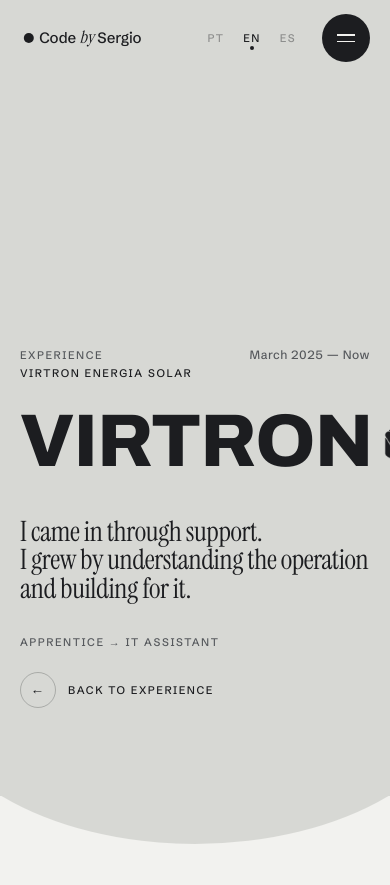
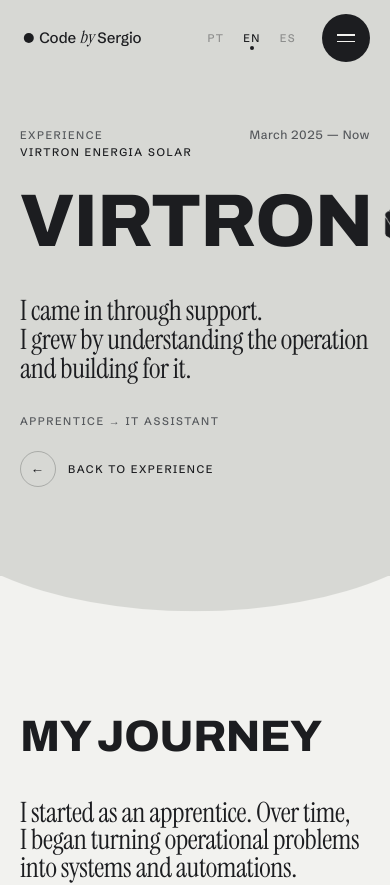
Before and after one commit to sergiobfj/sergio-portfolio, a Next.js app: page /en/experience/virtron in a window 390 px wide. Shown: the top 885 px of the page. Built offline with nearby package versions, Linux system fonts and the light colour scheme.

Commit message:
fix: refine mobile page spacing and contact CTA

```diff
--- a/src/app/globals.css
+++ b/src/app/globals.css
@@ -1038,41 +1038,64 @@
    ========================================================================== */
 
 @layer components {
-  .contact-disc {
+  /* "Fale comigo": um botão horizontal apoiado no filete, na margem direita
+     da grade. Em repouso, o fundo da seção e um contorno fino — o filete
+     para nele; no hover ou foco, o fundo preenche em papel, o texto vira
+     tinta e a ↗ anda na diagonal; no clique, encolhe um pouco. Altura mínima
+     de 52px: área de toque confortável. */
+  .contact-cta {
     position: absolute;
     top: 0;
-    right: clamp(0rem, 9vw, 10rem);
+    right: 0;
     z-index: 2;
-    display: grid;
-    place-items: center;
-    width: clamp(8.5rem, 14vw, 13rem);
-    aspect-ratio: 1;
+    display: inline-flex;
+    align-items: center;
+    gap: 0.85em;
+    min-height: clamp(3.25rem, 4vw, 3.75rem);
+    padding-inline: clamp(1.4rem, 2vw, 1.9rem) clamp(1.2rem, 1.7vw, 1.6rem);
+    border: 1px solid color-mix(in srgb, var(--color-paper) 32%, transparent);
     border-radius: 999px;
+    background-color: var(--color-void);
+    color: var(--color-paper);
+    font-size: clamp(0.875rem, 1vw, 1rem);
+    font-weight: 500;
+    letter-spacing: 0.14em;
+    line-height: 1;
+    text-transform: uppercase;
+    white-space: nowrap;
+    translate: 0 -50%;
+    transition:
+      background-color 0.45s var(--ease-out-quart),
+      border-color 0.45s var(--ease-out-quart),
+      color 0.45s var(--ease-out-quart),
+      transform 0.25s var(--ease-out-quart);
+  }
+
+  .contact-cta:hover,
+  .contact-cta:focus-visible {
+    border-color: var(--color-paper);
     background-color: var(--color-paper);
     color: var(--color-ink);
-    translate: 0 -50%;
-    transition:
-      transform 0.7s var(--ease-out-expo),
-      background-color 0.4s var(--ease-out-quart);
   }
 
-  .contact-disc:hover,
-  .contact-disc:focus-visible {
-    transform: scale(1.06);
-    background-color: var(--color-chalk);
+  .contact-cta__arrow {
+    display: inline-block;
+    font-size: 1.2em;
+    letter-spacing: 0;
+    transition: transform 0.5s var(--ease-out-expo);
   }
 
-  .contact-disc__arrow {
-    display: inline-block;
-    transition: transform 0.6s var(--ease-out-expo);
+  .contact-cta:hover .contact-cta__arrow,
+  .contact-cta:focus-visible .contact-cta__arrow {
+    transform: translate(0.18em, -0.18em);
   }
 
-  .contact-disc:hover .contact-disc__arrow,
-  .contact-disc:focus-visible .contact-disc__arrow {
-    transform: translate(0.2em, -0.2em);
+  /* O texto vira tinta no foco: o anel do teclado fica em papel, sobre o preto. */
+  .contact-cta:focus-visible {
+    outline-color: var(--color-paper);
   }
 
-  .contact-disc:active {
+  .contact-cta:active {
     transform: scale(0.97);
   }
 }
--- a/src/components/layout/PageHero.tsx
+++ b/src/components/layout/PageHero.tsx
@@ -23,6 +23,9 @@
 /** No celular o título vira cartaz: cresce até a palavra mais longa caber. */
 const MOBILE_MAX = "34vw";
 
+/** Respiro entre o header e o conteúdo no celular (~50–60px). */
+const MOBILE_TOP = "pt-[calc(var(--bar)+clamp(2.75rem,13vw,4rem))]";
+
 /**
  * Topo das páginas internas, na mesma linguagem da hero: cinza, a tela
  * inteira, o título em display assentado embaixo. O tamanho do título é o
@@ -30,9 +33,11 @@
  * A seção seguinte desenha a base curva. `compact` não ocupa a tela toda:
  * o peso do topo acompanha o peso do trabalho.
  *
- * Em tablet de pé, a tela é muito mais alta que o título (que cresce com a
- * largura): a altura mínima passa a acompanhar a largura, senão o conteúdo
- * ficaria preso no fundo de meia tela vazia. Celular e paisagem: a tela toda.
+ * A tela toda só a partir de 640px. No celular a tela é muito mais alta que
+ * o conteúdo (o título cresce com a largura): com altura mínima de tela e o
+ * conteúdo assentado embaixo, sobravam 230–340px vazios sob o header. Ali o
+ * topo tem a altura do conteúdo — o header, um respiro curto e o texto.
+ * Em tablet de pé, a altura mínima acompanha a largura, pelo mesmo motivo.
  */
 export function PageHero({
   label,
@@ -48,9 +53,10 @@
     <section
       className={cn(
         "gutter-x flex flex-col justify-end bg-stone pb-[10vh]",
+        MOBILE_TOP,
         compact
-          ? "pt-[calc(var(--bar)+16vh)]"
-          : "min-h-[calc(100svh-var(--curve))] pt-(--bar) sm:portrait:min-h-[min(calc(100svh-var(--curve)),calc(var(--bar)+80vw))]",
+          ? "sm:pt-[calc(var(--bar)+16vh)]"
+          : "sm:min-h-[calc(100svh-var(--curve))] sm:pt-(--bar) sm:portrait:min-h-[min(calc(100svh-var(--curve)),calc(var(--bar)+80vw))]",
       )}
     >
       <div className="hero-fade flex items-baseline justify-between gap-6 text-ash">
--- a/src/components/sections/Contact.tsx
+++ b/src/components/sections/Contact.tsx
@@ -9,8 +9,8 @@
 
 /**
  * Fechamento escuro, quase uma última hero. A seção clara de cima desce
- * sobre ele em arco; um disco claro atravessa o filete — o único botão
- * grande do site.
+ * sobre ele em arco; o "Fale comigo" atravessa o filete, compacto, no
+ * mesmo sistema das outras setas.
  */
 export function Contact({
   dict,
@@ -44,17 +44,17 @@
 
         <div className="relative mt-[13vh] md:mt-[16vh]">
           <Reveal variant="draw" className="h-px w-full bg-rule-dark" />
-          <a href={`mailto:${site.email}`} className="contact-disc">
-            <span className="flex flex-col items-center gap-2 text-center">
-              <span aria-hidden="true" className="contact-disc__arrow text-xl">
-                ↗
-              </span>
-              <span className="label">{dict.contact.cta}</span>
+          {/* O CTA apoiado no filete, na margem direita: rótulo + ↗, no mesmo
+              gesto das outras setas — o fundo preenche e o contraste inverte. */}
+          <a href={`mailto:${site.email}`} className="contact-cta">
+            {dict.contact.cta}
+            <span aria-hidden="true" className="contact-cta__arrow">
+              ↗
             </span>
           </a>
         </div>
 
-        <div className="mt-[clamp(6.5rem,11vw,9rem)] grid grid-cols-12 gap-x-6 gap-y-10">
+        <div className="mt-[clamp(4.5rem,8vw,6.5rem)] grid grid-cols-12 gap-x-6 gap-y-10">
           <div className="col-span-12 md:col-span-6">
             <p className="label mb-4 text-fog">{dict.contact.emailLabel}</p>
             <a
```
